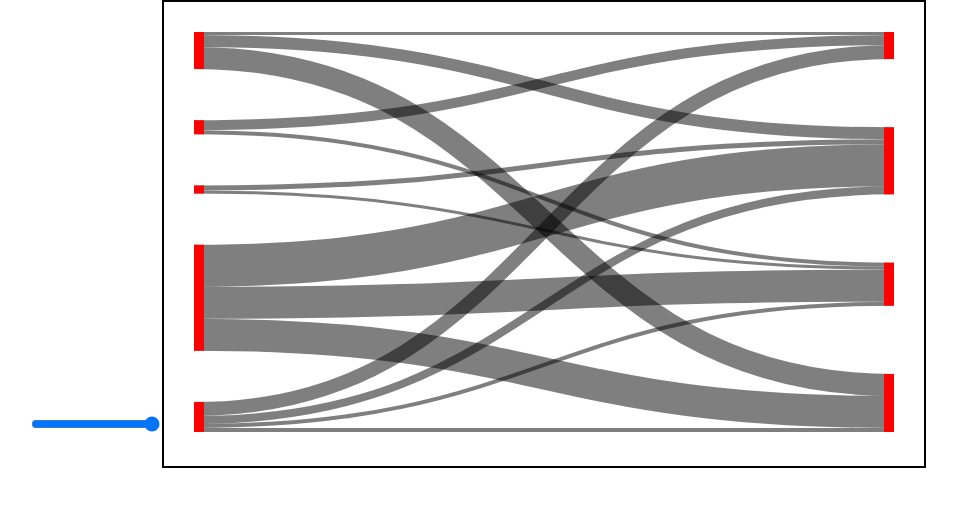
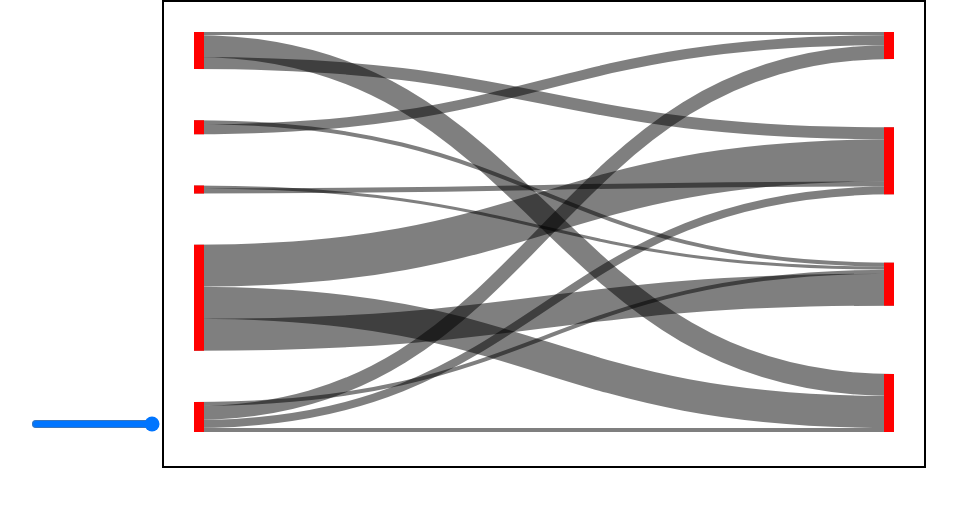
Before and after one commit to drsparrow/bipartite, a React (Create React App) app: page / in a window 1280 px wide. Shown: the top 506 px of the page, without its empty margins (163-1120 px from the left). Built offline with nearby package versions, Linux system fonts and the light colour scheme.

Commit message:
mix up order

```diff
--- a/src/App.tsx
+++ b/src/App.tsx
@@ -6,18 +6,18 @@ const sources = ['a', 'b', 'c', 'd', 'e'];
 const targets = ['w', 'x', 'y', 'z'];
 const links = [
   {source: 0, target: 0, value: 3},
+  {source: 0, target: 3, value: 22},
+  {source: 1, target: 2, value: 4},
+  {source: 1, target: 0, value: 10},
+  {source: 2, target: 2, value: 3},
   {source: 0, target: 1, value: 12},
-  {source: 0, target: 3, value: 22},
-  {source: 1, target: 0, value: 10},
-  {source: 1, target: 2, value: 4},
+  {source: 3, target: 1, value: 42},
   {source: 2, target: 1, value: 5},
-  {source: 2, target: 2, value: 3},
-  {source: 3, target: 1, value: 42},
-  {source: 3, target: 2, value: 32},
+  {source: 4, target: 2, value: 4},
   {source: 3, target: 3, value: 32},
   {source: 4, target: 0, value: 14},
+  {source: 3, target: 2, value: 32},
   {source: 4, target: 1, value: 8},
-  {source: 4, target: 2, value: 4},
   {source: 4, target: 3, value: 4},
 ];
 
```
